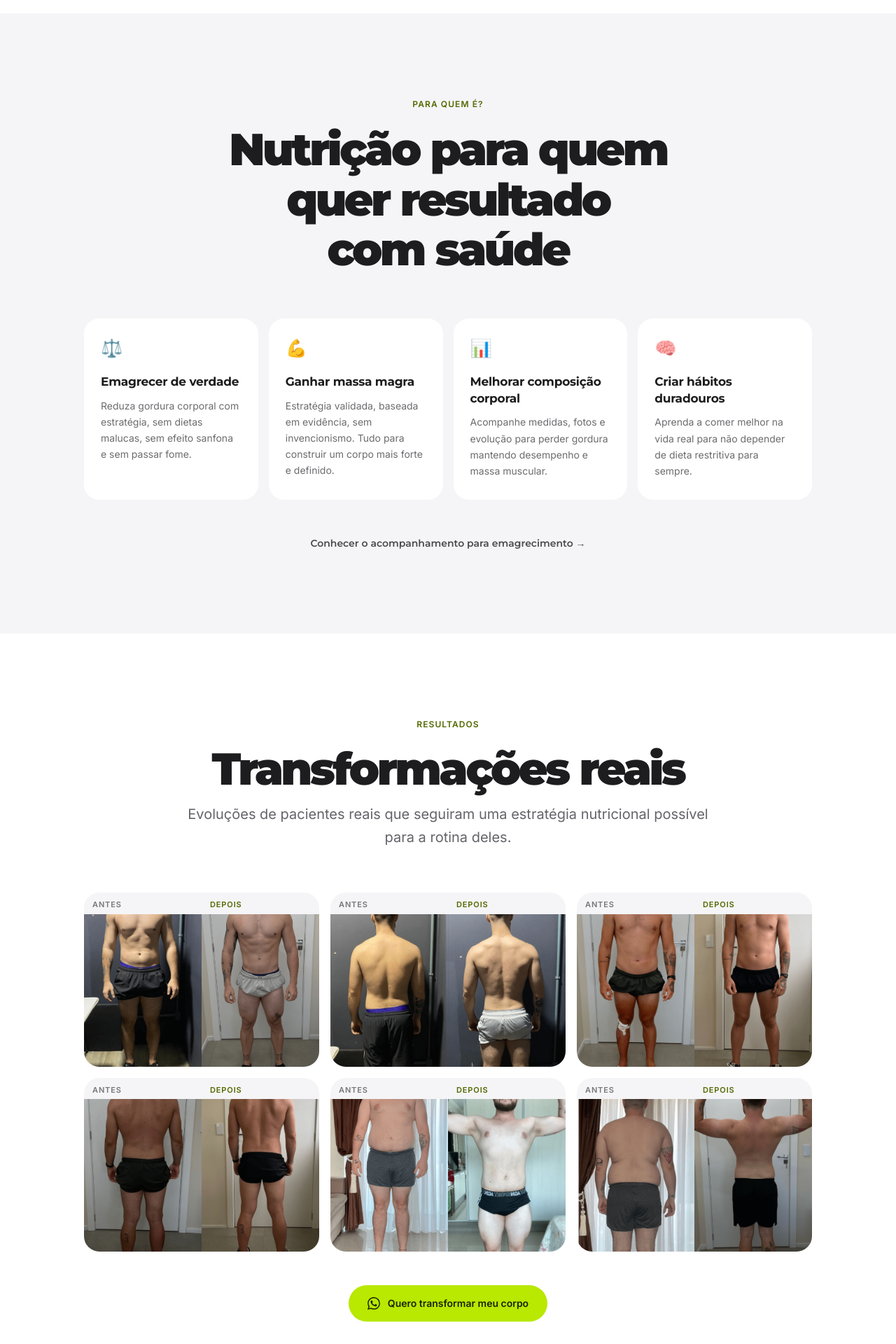
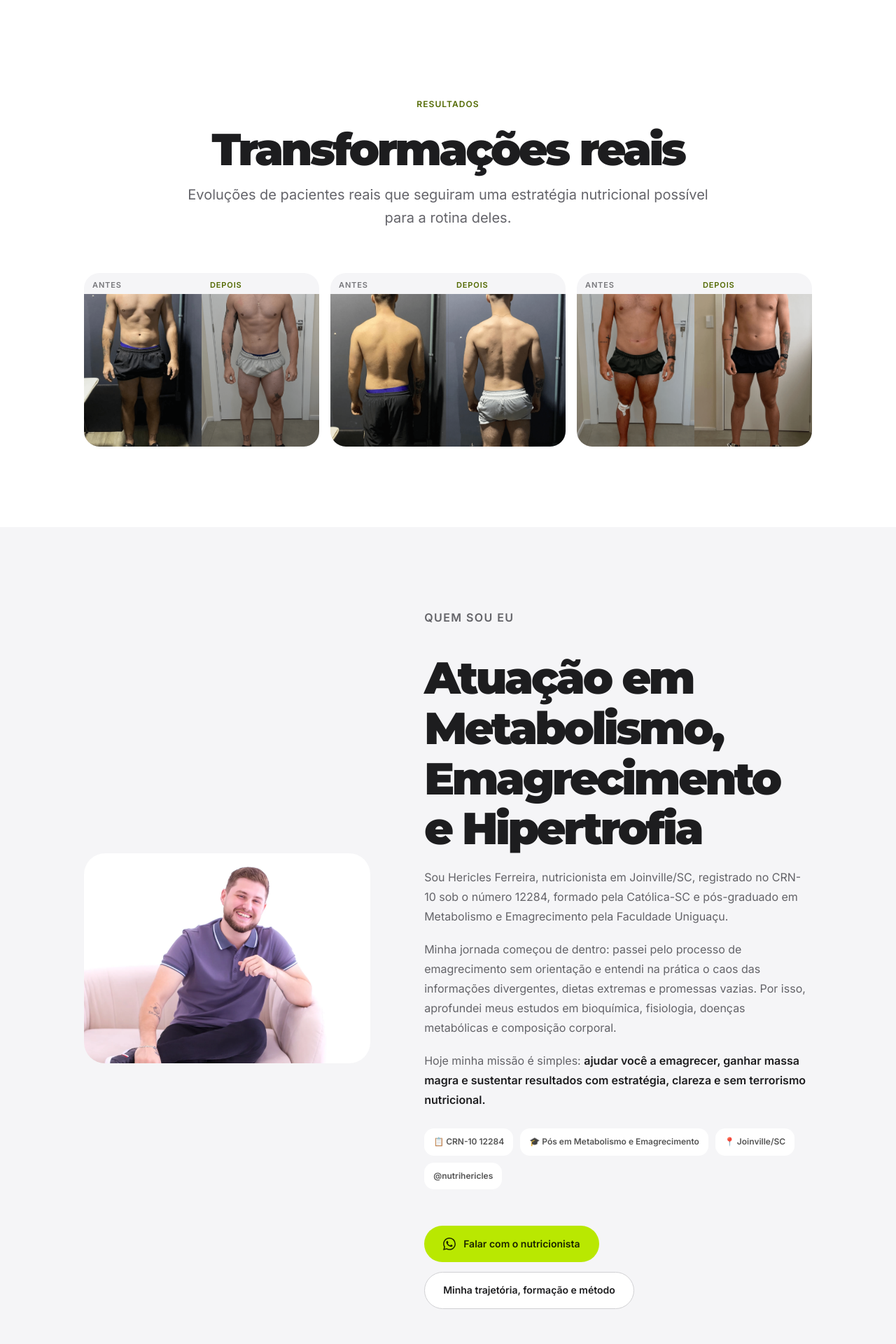
Before and after one commit to hericlesferreira/hericlesnutricionista-site, a React (Vite) app: page / in a window 1280 px wide. Shown: the part 4880-6800 px from the top of the page at 70% size. Built offline with nearby package versions, Linux system fonts and the light colour scheme.

Commit message:
design: reduzir seções repetidas, resultados exibidos e links do rodapé

```diff
--- a/src/App.jsx
+++ b/src/App.jsx
@@ -25,9 +25,6 @@ const transformacoes = [
   { antes: '/img/antes1.png', depois: '/img/depois1.png' },
   { antes: '/img/antes22.png', depois: '/img/depois22.png' },
   { antes: '/img/antes2.png', depois: '/img/depois2.png' },
-  { antes: '/img/antes11.png', depois: '/img/depois11.png' },
-  { antes: '/img/antes3.png', depois: '/img/depois3.png' },
-  { antes: '/img/antes33.png', depois: '/img/depois33.png' },
 ]
 
 function WaBtn({ href = WA_LINK, children, variant = 'primary', className = '' }) {
@@ -225,33 +222,6 @@ export default function App() {
         </div>
       </section>
 
-      {/* BENEFÍCIOS */}
-      <section className="section benefits">
-        <div className="container">
-          <div className="section-header">
-            <p className="section-tag">Para quem é?</p>
-            <h2 className="section-title">Nutrição para quem quer resultado com saúde</h2>
-          </div>
-          <div className="benefits-grid">
-            {[
-              { icon: '⚖️', title: 'Emagrecer de verdade', desc: 'Reduza gordura corporal com estratégia, sem dietas malucas, sem efeito sanfona e sem passar fome.' },
-              { icon: '💪', title: 'Ganhar massa magra', desc: 'Estratégia validada, baseada em evidência, sem invencionismo. Tudo para construir um corpo mais forte e definido.' },
-              { icon: '📊', title: 'Melhorar composição corporal', desc: 'Acompanhe medidas, fotos e evolução para perder gordura mantendo desempenho e massa muscular.' },
-              { icon: '🧠', title: 'Criar hábitos duradouros', desc: 'Aprenda a comer melhor na vida real para não depender de dieta restritiva para sempre.' },
-            ].map((b, i) => (
-              <div className="benefit-card" key={i}>
-                <span className="benefit-icon">{b.icon}</span>
-                <h4>{b.title}</h4>
-                <p>{b.desc}</p>
-              </div>
-            ))}
-          </div>
-          <div className="text-center mt-lg">
-            <a className="btn-ghost" href="/nutricionista-emagrecimento-joinville/">Conhecer o acompanhamento para emagrecimento →</a>
-          </div>
-        </div>
-      </section>
-
       {/* TRANSFORMAÇÕES */}
       <section className="section resultados" id="resultados">
         <div className="container">
@@ -276,9 +246,7 @@ export default function App() {
               </div>
             ))}
           </div>
-          <div className="text-center mt-lg">
-            <WaBtn href={WA_LINK} variant="primary">Quero transformar meu corpo</WaBtn>
-          </div>
+
         </div>
       </section>
 
@@ -366,31 +334,22 @@ export default function App() {
             <a className="footer__maps" href={MAPS_LINK} target="_blank" rel="noopener noreferrer">Como chegar ao consultório</a>
           </div>
           <div className="footer__links">
-            <h4>Navegação</h4>
-            <a href="#home">Início</a>
-            <a href="#como-funciona">Como funciona</a>
-            <a href="#servicos">Serviços</a>
+            <h4>Explore</h4>
+            <a href="#como-funciona">Atendimentos</a>
             <a href="/nutricionista-emagrecimento-joinville/">Emagrecimento</a>
-            <a href="/nutricionista-esportivo-joinville/">Nutrição esportiva</a>
             <a href="/consultoria-nutricional-online/">Consultoria online</a>
-            <a href="/acompanhamento-nutricional/">Acompanhamento</a>
-            <a href="/alimentacao-mounjaro-ozempic-tirzepatida/">Alimentação e medicações</a>
-            <a href="#resultados">Resultados</a>
-            <a href="#sobre">Sobre</a>
-            <a href="/sobre-hericles-ferreira/">Sobre Hericles Ferreira</a>
-            <a href="#faq">FAQ</a>
-            <a href="/artigos/">Artigos educativos</a>
+            <a href="/sobre-hericles-ferreira/">Sobre mim</a>
+            <a href="/artigos/">Artigos</a>
             <a href="#localizacao">Localização</a>
           </div>
           <div className="footer__social">
             <h4>Redes sociais</h4>
-            <a href="https://instagram.com/nutrihericles" target="_blank" rel="noopener noreferrer">📸 @nutrihericles</a>
-            <a href="https://www.facebook.com/hericles.nutri" target="_blank" rel="noopener noreferrer">📘 hericles.nutri</a>
-            <a href="https://www.linkedin.com/in/hericlesnutri" target="_blank" rel="noopener noreferrer">💼 hericlesnutri</a>
+            <a href="https://instagram.com/nutrihericles" target="_blank" rel="noopener noreferrer">Instagram · @nutrihericles</a>
+            <a href="https://www.linkedin.com/in/hericlesnutri" target="_blank" rel="noopener noreferrer">LinkedIn · hericlesnutri</a>
           </div>
         </div>
         <div className="footer__bottom">
-          <p>© 2024 Hericles Ferreira Nutricionista LTDA. Todos os direitos reservados.</p>
+          <p>© 2026 Hericles Ferreira. Nutricionista · CRN-10 12284.</p>
         </div>
       </footer>
 
```
